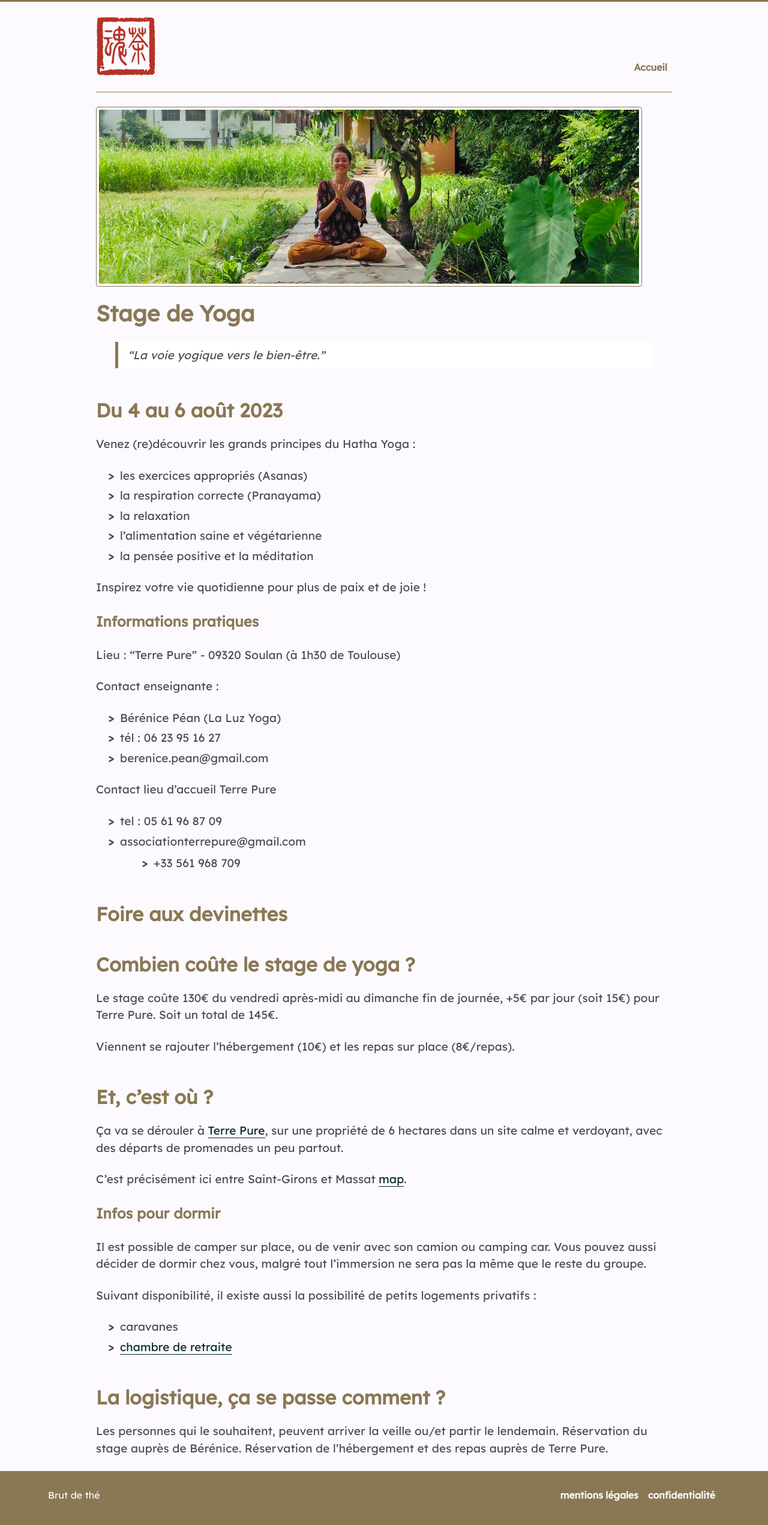
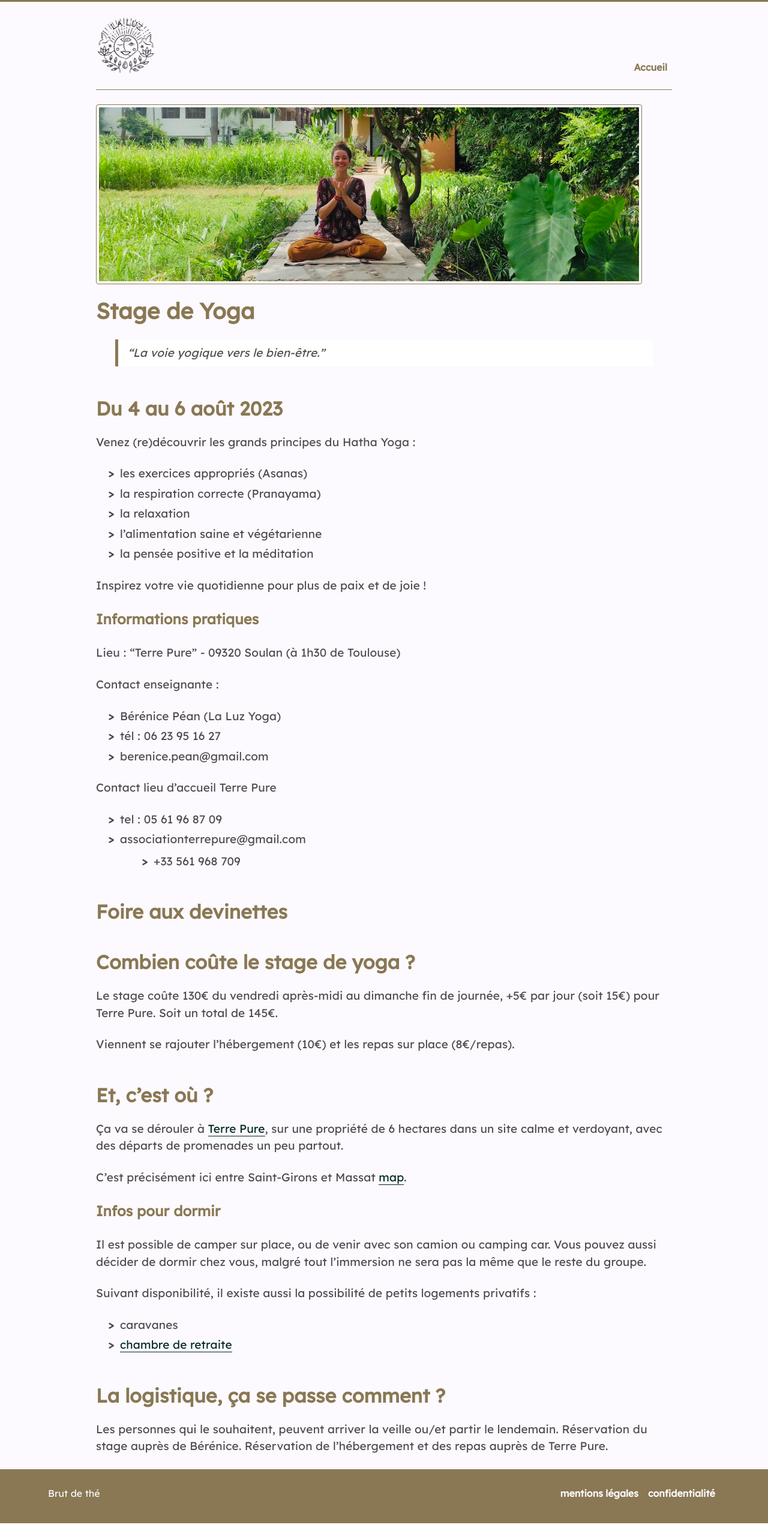
Before and after one commit to pntbr/la-luz, a Jekyll site: the page built from index.md, in a window 1280 px wide. Shown: the whole page at 60% size. Built offline with Jekyll 4.4.1, drawn with Linux system fonts in a browser that asks for light colours; nearby versions of some CDN libraries.

Commit message:
change le logo

```diff
--- a/_includes/header.html
+++ b/_includes/header.html
@@ -1,5 +1,5 @@
 <header class=container>
-    <a href="/"> <img src="/assets/sceau-the.svg" alt="logo brut de thé" class="logo" /></a>
+    <a href="/"> <img src="/assets/logo.png" alt="logo la Luz" class="logo" /></a>
     <ul class="navigation">
         <li><a href="/">Accueil</a></li>
     </ul>
```
Also changed, not shown: assets/logo.png (added), assets/sceau-the.svg (deleted).
